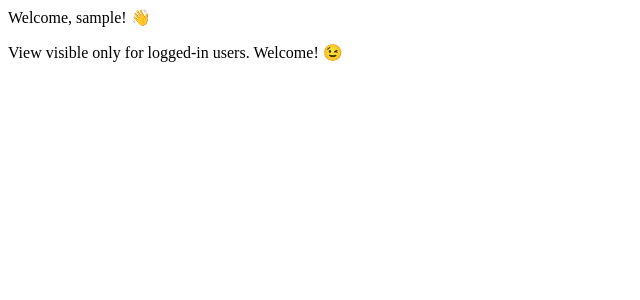
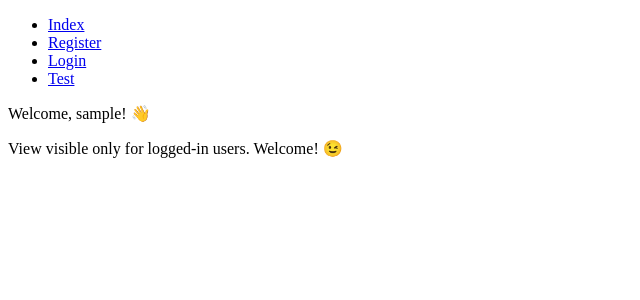
Before and after one commit to Raviraven/django-simple-authentication, a Django app: page /test in a window 1280 px wide. Shown: the top 300 px of the page, without its empty margins (0-640 px from the left). Run offline with Django 3.2, Linux system fonts and the light colour scheme; the visitor is signed in with stand-in values (Sample User, id 1).

Commit message:
html: added navigation

```diff
--- a/simple_authentication/authentication/templates/authentication/basic.html
+++ b/simple_authentication/authentication/templates/authentication/basic.html
@@ -7,13 +7,26 @@
 <body>
 
     <header>
-        {% block header %}
-        {% endblock %}
+        <nav>
+            <ul>
+                <li><a href="/">Index</a></li>
+                <li><a href="/register">Register</a></li>
+                <li><a href="/login">Login</a></li>
+                <li><a href="/test">Test</a></li>
+            </ul>
+        </nav>
     </header>
 
     <main>
-        {% block content %}
-        {% endblock %}
+        <section>
+            <header>
+                {% block header %}
+                {% endblock %}
+            </header>
+
+            {% block content %}
+            {% endblock %}
+        </section>
     </main>
 
 </body>
--- a/simple_authentication/authentication/templates/authentication/index.html
+++ b/simple_authentication/authentication/templates/authentication/index.html
@@ -8,7 +8,6 @@
 {% endblock %}
 
 {% block content %}
-<section>
     {% if user.is_authenticated %}
         <p>
         Hello user! You're name is... {{ user.username }}
@@ -19,5 +18,4 @@
         <a href="{% url 'authentication:login' %}"> Log in </a>, or
         <a href="{% url 'authentication:register' %}"> register </a>if you don't have an account.
     </p>
-</section>
 {% endblock %}
--- a/simple_authentication/authentication/templates/authentication/test.html
+++ b/simple_authentication/authentication/templates/authentication/test.html
@@ -7,10 +7,8 @@
 {% endblock %}
 
 {% block content %}
-    <section>
     <p>
         View visible only for logged-in users.
         Welcome! 😉
     </p>
-    </section>
 {% endblock %}
```
